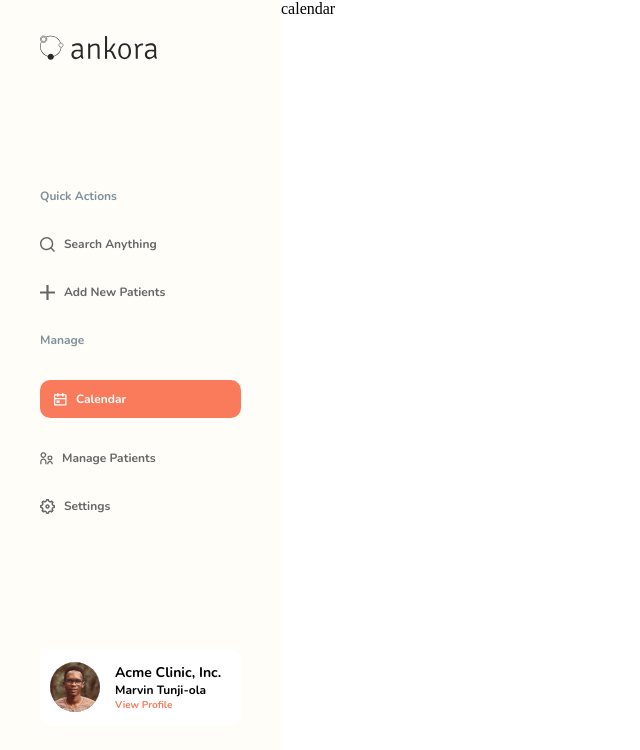
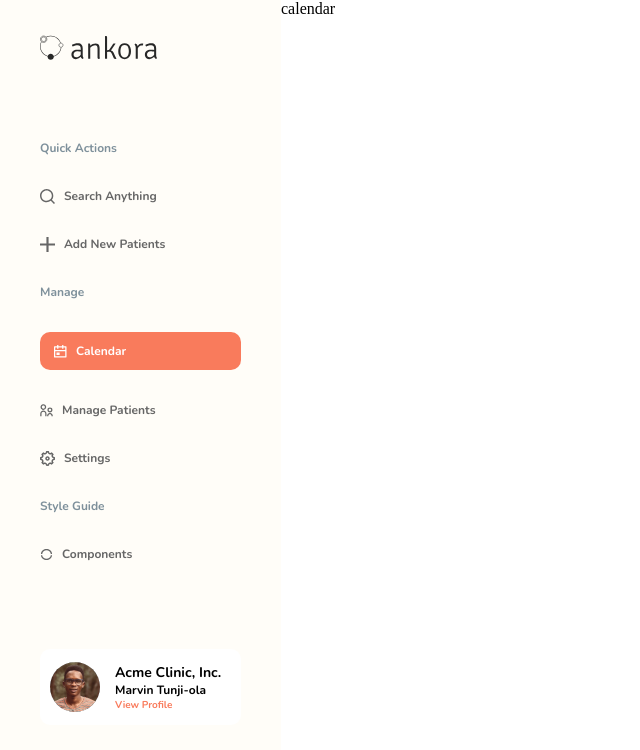
Before and after one commit to giftdavid101/appointment-schedular, a React (Create React App) app: page / in a window 1280 px wide. Shown: the top 750 px of the page, without its empty margins (0-640 px from the left). Built offline with nearby package versions, Linux system fonts and the light colour scheme; a web font is replaced by a local one.

Commit message:
feat: add test component route for development

```diff
--- a/src/components/molecules/scheduleSnippet.tsx
+++ b/src/components/molecules/scheduleSnippet.tsx
@@ -21,6 +21,7 @@ const ScheduleSnippet: React.FC<ScheduleSnippetT> = ({ appointmentType, patientN
           display: 'flex',
           justifyContent: 'space-between',
           alignItems: 'center',
+          width: '100%',
           marginRight: 8,
         }}
       >
--- a/src/components/organisms/sidebar.tsx
+++ b/src/components/organisms/sidebar.tsx
@@ -3,6 +3,7 @@ import styled from 'styled-components';
 import Typography from '../atoms/Typography';
 import {
   AnkCalendarIcon,
+  AnkLoadingIcon,
   AnkPlusIcon,
   AnkSearchIcon,
   AnkSettingsIcon,
@@ -26,6 +27,11 @@ const sidebarMenus = [
       { icon: AnkSettingsIcon, text: 'settings', link: '/settings' },
     ],
   },
+  {
+    heading: 'style guide',
+    children: [{ icon: AnkLoadingIcon, text: 'components', link: '/components' }],
+    hidden: !(process.env.NODE_ENV === 'development'),
+  },
 ];
 
 const Div = (props: any) => <div {...props} />;
@@ -40,7 +46,9 @@ const Sidebar: FC<{ sidebarOpen: boolean; setSidebar: (res: boolean) => void }>
   return (
     <SidebarStyle sidebarShowing={sidebarOpen}>
       <div className={'SidebarStyle__sidebar'}>
-        {sidebarMenus.map(({ heading, children }, i) => (
+        {sidebarMenus.map(
+          ({ heading, children, hidden }, i) =>
+            !hidden && (
               <div key={i}>
                 <Typography
                   className={'SidebarStyle__sidebar-heading'}
@@ -77,7 +85,8 @@ const Sidebar: FC<{ sidebarOpen: boolean; setSidebar: (res: boolean) => void }>
                   })}
                 </div>
               </div>
-        ))}
+            )
+        )}
       </div>
     </SidebarStyle>
   );
@@ -148,6 +157,10 @@ const SidebarStyle = styled.div<any>`
     }
   }
   @media screen and (min-width: 1024px) {
+    .SidebarStyle__sidebar-heading {
+      visibility: visible;
+    }
+
     .SidebarStyle__sidebar {
       padding: 0 40px;
 
```
Lines whose indentation alone changed are shown as unchanged.
